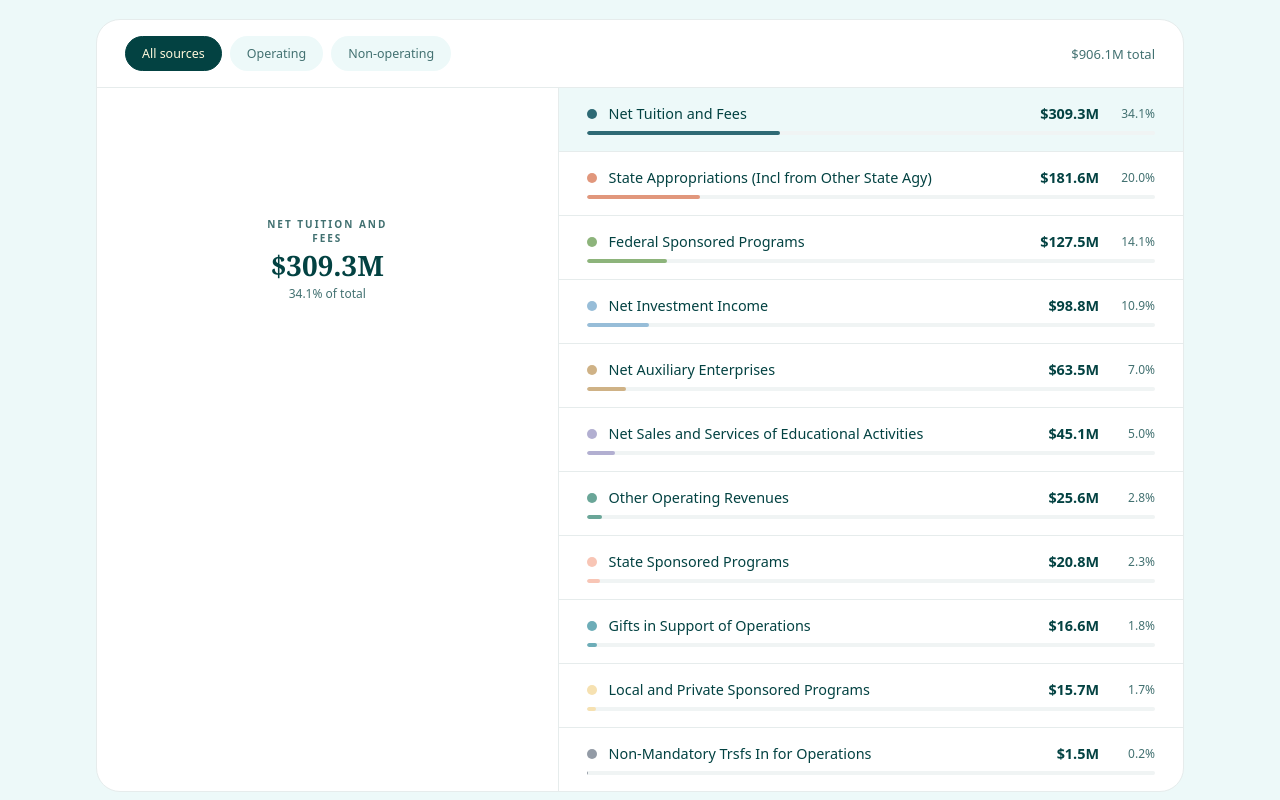
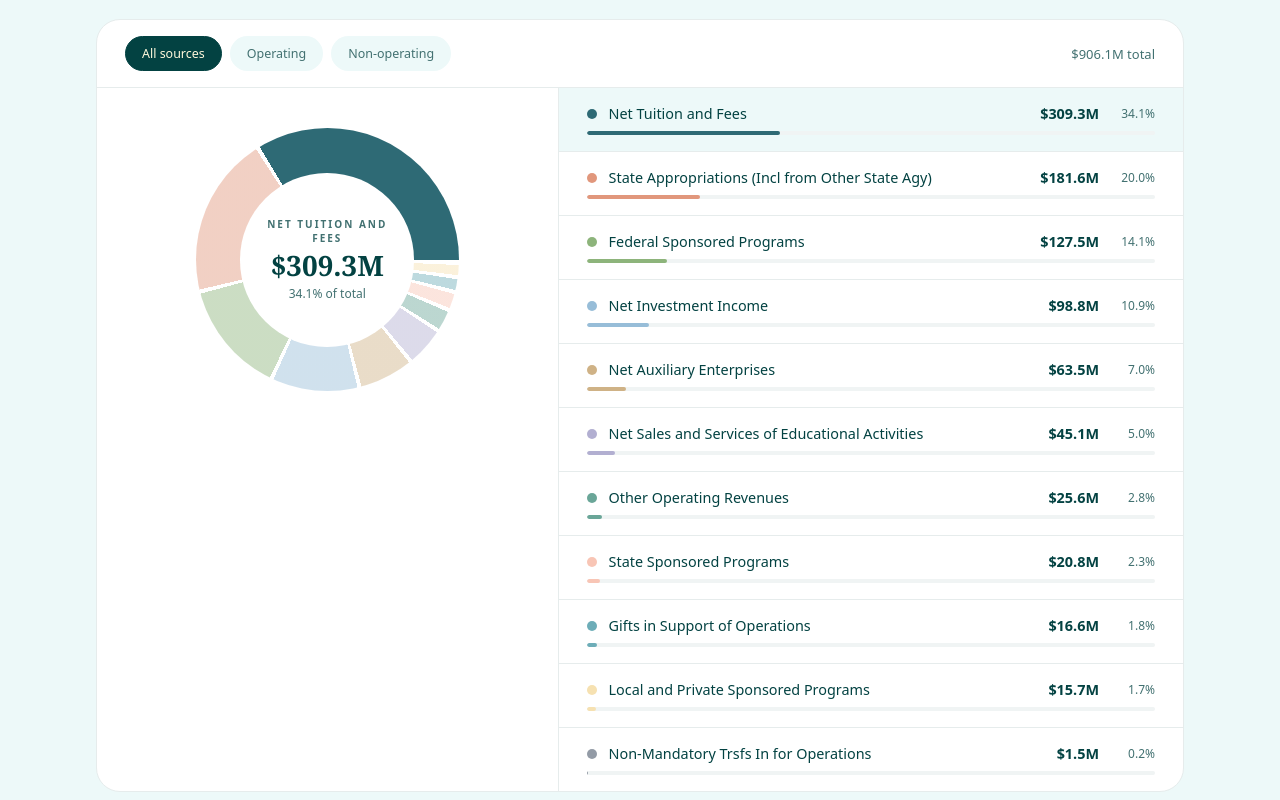
Before and after one commit to andrewtruong792/Student-Government-Budget-Breakdown-Fiscal-Year-2027, a React (Vite) app: page / in a window 1280 px wide. Shown: the part 3120-3920 px from the top of the page. Built offline with nearby package versions, Linux system fonts and the light colour scheme.

Commit message:
fix donut ring not showing in firefox

```diff
--- a/src/components/Donut.jsx
+++ b/src/components/Donut.jsx
@@ -9,7 +9,7 @@ export default function Donut({ rows, active, ringKey, label, value, caption })
         const end = start + (row.value / total) * 100;
         const dimmed = active !== undefined && i !== active;
         const color = dimmed ? `color-mix(in srgb, ${colorAt(i)} 45%, transparent)` : colorAt(i);
-        const stop = `${color} ${start}% calc(${end}% - 2deg), var(--white) 0 ${end}%`;
+        const stop = `${color} ${start}% ${end - 0.5}%, var(--white) 0 ${end}%`;
         start = end;
         return stop;
     });
```
